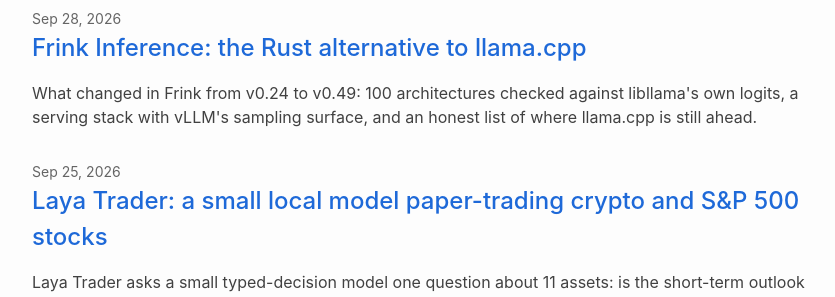
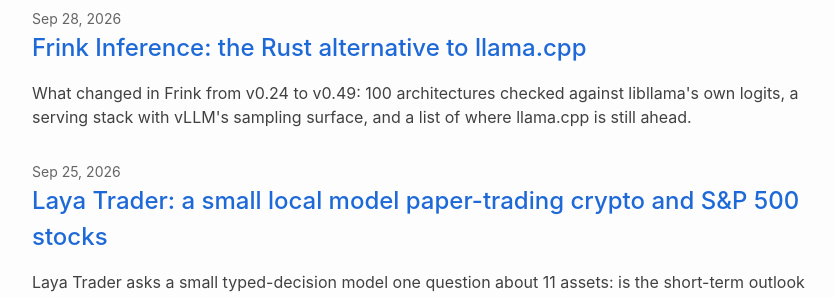
Before and after one commit to antonellof/antonellof.github.io, a Jekyll site: the page built from index.md, in a window 1280 px wide and 900 px high, scrolled down 324 px. Shown: the part 177-474 px from the top of the window, without its empty margins (208-1043 px from the left). Built offline with Jekyll 4.4.1, drawn with Linux system fonts in a browser that asks for light colours; nearby versions of some CDN libraries.

Commit message:
Frink post: drop 'honest' from the excerpt; record the rule in CLAUDE.md
Co-Authored-By: Claude Opus 5.5 <noreply@anthropic.com>

```diff
--- a/_posts/2026-09-28-frink-rust-alternative-to-llama-cpp.md
+++ b/_posts/2026-09-28-frink-rust-alternative-to-llama-cpp.md
@@ -5,7 +5,7 @@ date: 2026-09-28
 categories: [Projects]
 tags: [Rust, AI, LLM, Local Inference, llama.cpp, GGUF, Metal, CUDA, MoE, OpenAI API]
 image: /assets/images/frink/frink-social.png
-excerpt: "What changed in Frink from v0.24 to v0.49: 100 architectures checked against libllama's own logits, a serving stack with vLLM's sampling surface, and an honest list of where llama.cpp is still ahead."
+excerpt: "What changed in Frink from v0.24 to v0.49: 100 architectures checked against libllama's own logits, a serving stack with vLLM's sampling surface, and a list of where llama.cpp is still ahead."
 ---
 
 <img src="/assets/images/frink/frink-logo.webp" alt="Frink Inference: pure-Rust GGUF inference engine" width="380" />
```
Also changed, not shown: CLAUDE.md (added, +8 -0 lines).
